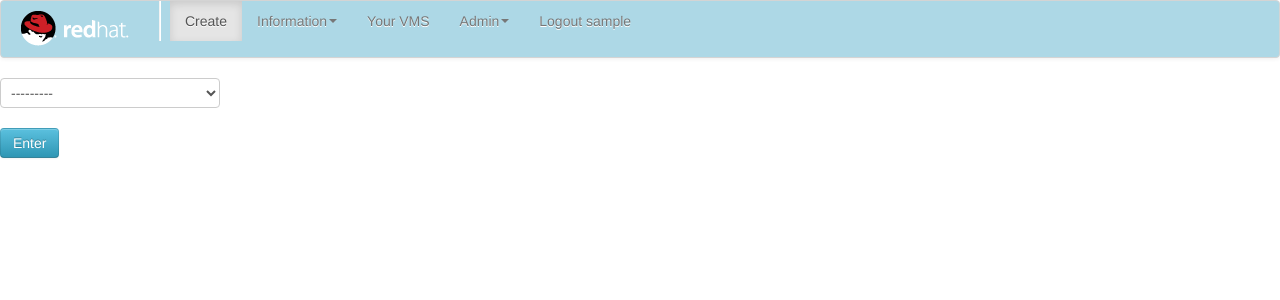
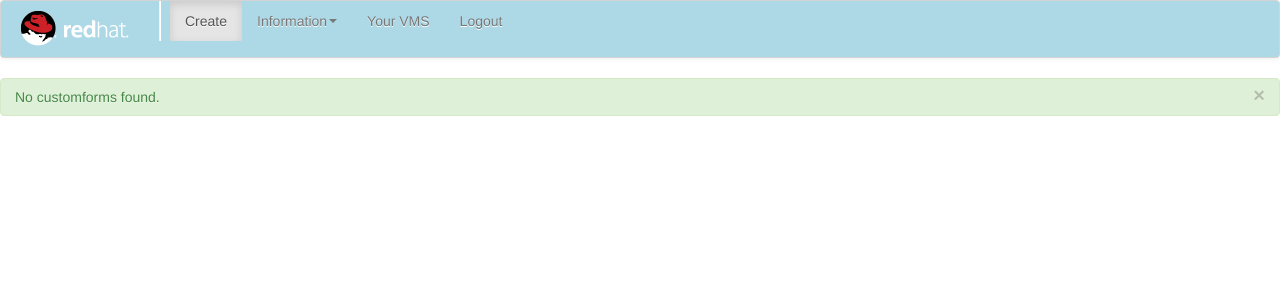
Before and after one commit to karmab/nuages, a Django app: page /nuages/customforms in a window 1280 px wide. Shown: the top 300 px of the page. Run offline with Django 3.2, Linux system fonts and the light colour scheme; the visitor is signed in with stand-in values (Sample User, id 1); data comes from the database, SQL or seed files in the repository; parts of the project's set-up code (start-up, migrations or seed data) failed here and were passed over; some libraries are stand-ins or nearby versions.

Commit message:
customforms edit preliminaries

```diff
--- a/portal/views.py
+++ b/portal/views.py
@@ -4,7 +4,6 @@ import os
 from django.http import HttpResponse
 from django.shortcuts import render,redirect
 from portal.models import *
-from portal.customtypes import *
 from portal.ovirt import Ovirt
 from portal.cobbler import Cobbler
 from portal.foreman import Foreman
@@ -17,6 +16,8 @@ import random
 from portal.ilo import Ilo
 import socket
 from django.db.models import Q
+if os.path.exists("portal/customtypes.py"):
+	from portal.customtypes import *
 
 def checkconn(host,port):
 	try:
@@ -172,14 +173,17 @@ def create(request):
 		else:
 			return render(request, 'create.html', { 'created': True,'name': name, 'username': username } )
 	else:
+		vmform =  VMForm(request.user)
 		customforms=[]
-		import customtypes
-		for element in dir(customtypes):
-			if not element.startswith("__") and element != "forms":
-				exec("customform=%s()" % element)
-				customforms.append({'name':element,'form':customform})
-		vmform =  VMForm(request.user)
-		return render(request, 'create.html', { 'vmform': vmform, 'username': username , 'customforms' : customforms } )
+		if os.path.exists("portal/customtypes.py"):
+			import customtypes
+			for element in dir(customtypes):
+				if not element.startswith("__") and element != "forms":
+					exec("customform=%s()" % element)
+					customforms.append({'name':element,'form':customform})
+			return render(request, 'create.html', { 'vmform': vmform, 'username': username , 'customforms' : customforms } )
+		else:
+			return render(request, 'create.html', { 'vmform': vmform, 'username': username } )
 
 @login_required
 def profiles(request):
@@ -659,7 +663,10 @@ def customforms(request):
 				specific=type.fields[attr].initial
 			elif '_choices' in type.fields[attr].__dict__:
 				fieldname='Choice'
-				specific=type.fields[attr].choices
+				#specific=type.fields[attr].choices
+				specific=[]
+				for element in type.fields[attr].choices:
+					specific.append(element[0])
 			elif 'max_value' in type.fields[attr].__dict__:
 				fieldname='Integer'
 				specific=type.fields[attr].initial
@@ -667,6 +674,9 @@ def customforms(request):
 		attributes = json.dumps(attributes)
        		return HttpResponse(attributes,mimetype='application/json')
 	else:
+		if not os.path.exists("portal/customtypes.py"):
+			information = { 'title':'No customforms' , 'details':'No customforms found.' }
+                	return render(request, 'information.html', { 'information' : information } )
 		types=[]
 		import customtypes
                 for element in dir(customtypes):
@@ -707,7 +717,10 @@ def customformedit(request):
 				specific=type.fields[attr].initial
 			elif '_choices' in type.fields[attr].__dict__:
 				fieldname='Choice'
-				specific=type.fields[attr].choices
+				#specific=type.fields[attr].choices
+				specific=[]
+				for element in type.fields[attr].choices:
+					specific.append(element[0])
 			elif 'max_value' in type.fields[attr].__dict__:
 				fieldname='Int'
 				specific=type.fields[attr].initial
@@ -715,6 +728,10 @@ def customformedit(request):
 		attributes = json.dumps(attributes)
        		return HttpResponse(attributes,mimetype='application/json')
 	else:
+		if not os.path.exists("portal/customtypes.py"):
+			#information = { 'title':'Missing customforms' , 'details':'Create customforms first!' }
+                	#return render(request, 'information.html', { 'information' : information } )
+                	return render(request, 'customformedit.html', { 'username': username  } )
 		types=[]
 		import customtypes
                 for element in dir(customtypes):
--- a/static/js/customforms.js
+++ b/static/js/customforms.js
@@ -6,10 +6,18 @@ function customformget() {
         url: '/nuages/customforms/',
         data: { 'type' : type },
         success: function(data) {
-        $('#forminfo').replaceWith("<table id='forminfo' border='1' class='alert alert-info'><tr><td>Attribute</td><td>Type</td><td>Default Value</td><td>Required</td></tr>");
+        $('#forminfo').replaceWith("<table id='forminfo' border='1' class='alert alert-info'><tr><td>Attribute</td><td>Type</td><td>Value(s)</td><td>Required</td></tr>");
         var attributesinfo = '';
         $.each(data, function(index, parameter) {
-        newattr = '<tr><td>'+parameter[0]+'</td><td>'+parameter[1]+'</td><td>'+parameter[2]+'</td><td>'+parameter[3]+'</td></tr>';
+	choices=parameter[2];
+        if ( parameter[1] == 'Choice' ){
+	 var choices = '<select>';
+        $.each(parameter[2], function(num,choice) {
+	  choices = choices+'<option>'+choice+'</option>';
+  	   });
+	  choices = choices+'</select>';
+	}
+        newattr = '<tr><td>'+parameter[0]+'</td><td>'+parameter[1]+'</td><td>'+choices+'</td><td>'+parameter[3]+'</td></tr>';
         attributesinfo = attributesinfo+newattr;
         });
         $('#forminfo').append(attributesinfo);
@@ -30,18 +38,19 @@ function customformedit() {
         url: '/nuages/customformedit/',
         data: { 'type' : type },
         success: function(data) {
-        $('#forminfo').replaceWith("<table id='forminfo' border='1' class='alert alert-info'><tr><td>Attribute</td><td>Type</td><td>Default Value</td><td>Required</td></tr>");
+        $('#forminfo').replaceWith("<table id='forminfo' border='1' class='alert alert-info'><tr><td>Attribute</td><td>Type</td><td>Value(s)</td><td>Required</td><td>Actions</td></tr>");
         var attributesinfo = '';
         $.each(data, function(index, parameter) {
   	var required = '';
 	if ( parameter[3] == true ) {
 	required = "checked" ;
 	}
-        newattr = '<tr><td><input type="text" value="'+parameter[0]+'"</></td><td><input type="text" value="'+parameter[1]+'"</></td><td><input type="text" value="'+parameter[2]+'"</></td><td><input type="checkbox" '+required+'></td></tr>';
+        //newattr = '<tr><td>'+parameter[0]+'</td><td>'+parameter[1]+'</td><td><input type="text" value="'+parameter[2]+'"</></td><td><input type="checkbox" '+required+'></td></tr>';
+        newattr = '<tr><td>'+parameter[0]+'</td><td>'+parameter[1]+'</td><td><input type="text" value="'+parameter[2]+'"</></td><td><input type="checkbox" '+required+'></td>'+'<td><input type="submit"  class="btn btn-info" value="update" onclick=updateparam('+parameter[0]+');"><input type="submit"  class="btn btn-info" value="remove" onclick=removeparam('+parameter[0]+');"></td></tr>';
         attributesinfo = attributesinfo+newattr;
         });
         $('#forminfo').append(attributesinfo);
-        $('#forminfo').append('</table><p>');
+        $('#forminfo').append('<input type="submit"  class="btn btn-info" value="add" onclick="addparam();"></table><p>');
         $("#forminfo").show(500);
         $("#validate").show(500);
         },
--- a/templates/create.html
+++ b/templates/create.html
@@ -26,6 +26,7 @@
 {{ credentials.info }}
 </fieldset><p>
 
+{% if customforms %}
 <fieldset class="module aligned">
 <label for="id_type">Type:</label> <select name="type" id="id_type" multiple>
 <option value="" selected="selected">---------</option>
@@ -34,7 +35,9 @@
 {% endfor %}
 </select>
 </fieldset><p>
+{% endif %}
 {% endblock content %}
+
 
 {% block extracontent %}
 <fieldset id="extracontent" class="module aligned">
--- a/templates/customformedit.html
+++ b/templates/customformedit.html
@@ -6,6 +6,7 @@
 <script src="/static/js/customforms.js"></script>
 
 <div id="wheel2"></div>
+
 <fieldset class="module aligned">
 <select name="type" id="id_type">
 <option value="" selected="selected">---------</option>
--- a/templates/information.html
+++ b/templates/information.html
@@ -3,6 +3,6 @@
 {% block title %}{{ information.title }} {% endblock %}
 
 {% block content %}
-{{ information.details }}
+<div class='alert alert-success' ><button type='button' class='close' data-dismiss='alert'>&times;</button>{{ information.details }}</div>
 
 {% endblock content %}
```
